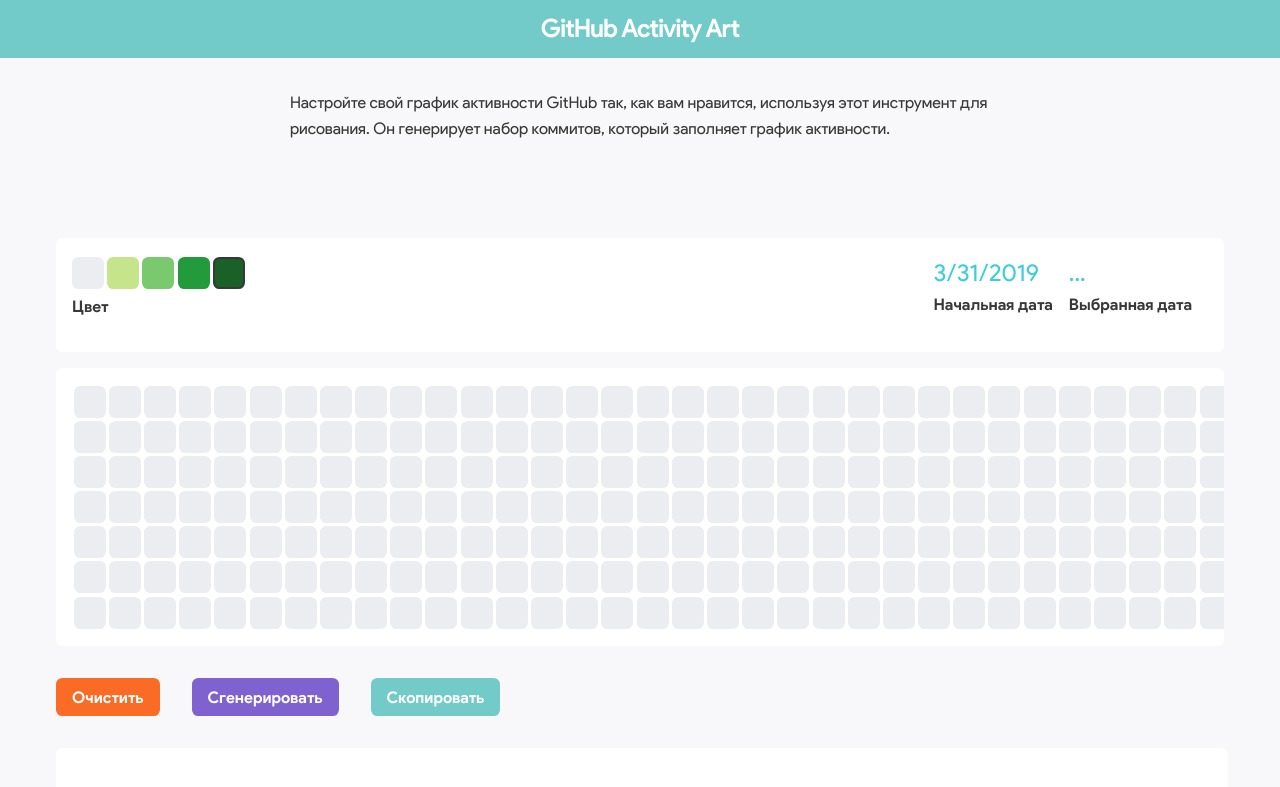
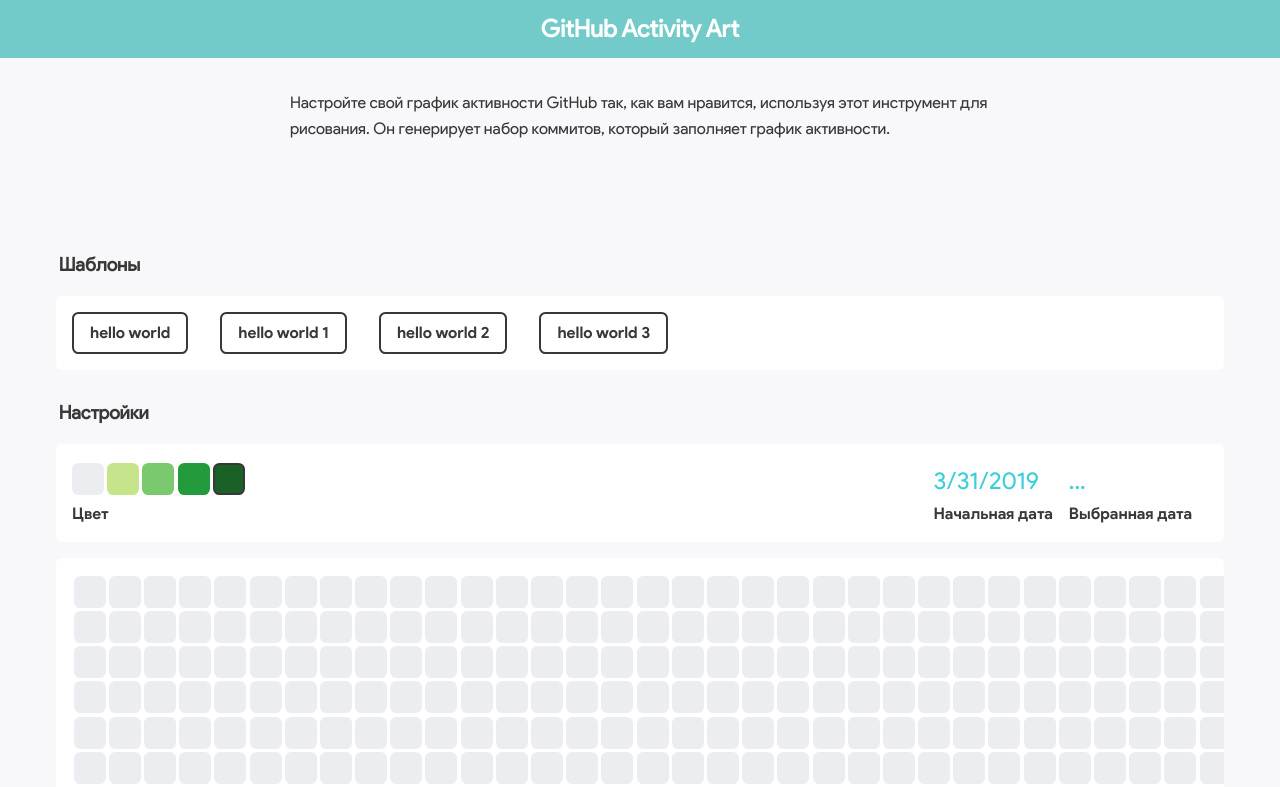
Before and after one commit to dumaevrinat/github_activity_art, a React (Create React App) app: page / in a window 1280 px wide. Shown: the top 787 px of the page. Built offline with nearby package versions, Linux system fonts and the light colour scheme.

Commit message:
add board templates

```diff
--- a/package.json
+++ b/package.json
@@ -1,5 +1,5 @@
 {
-  "name": "todo_app",
+  "name": "github_activity_art",
   "version": "0.1.0",
   "private": true,
   "dependencies": {
--- a/public/style.css
+++ b/public/style.css
@@ -32,16 +32,26 @@
     color: #fff;
     background-color: #72CBC8;
     border-radius: 0.4em;
-    transition: filter .2s;
+    transition: filter .2s, scale .2s;
+    transition-timing-function: ease-in-out;
+}
+
+button:hover {
+    filter: brightness(0.9);
 }
 
 button:active {
-    filter: brightness(0.8);
+    transform: scale(0.97);
 }
+
 
 header {
     flex-direction: row;
     background-color: #72CBC8;
+}
+
+h3 {
+    margin: 1.5em 1em 0 1em;
 }
 
 .container {
@@ -67,11 +77,33 @@
     padding: 1em;
 }
 
+.boardTemplatesCarousel {
+    display: flex;
+    flex-direction: row;
+    flex-wrap: nowrap;
+    align-items: center;
+    overflow: auto;
+    margin: 1em;
+    background-color: #ffffff;
+    border-radius: 0.4em;
+}
+
+.boardTemplate {
+    padding: 0.6em 1em 0.6em 1em;
+    margin: 1em;
+    background-color: #ffffff;
+    color: #383838;
+    border: 0.15em solid #383838;
+    border-radius: 0.4em;
+    white-space: nowrap;
+}
+
 .settings {
     display: flex;
     flex-direction: row;
     justify-content: space-between;
     flex-wrap: wrap;
+    align-items: flex-end;
     margin: 1em;
     padding: 1em;
     background-color: #ffffff;
@@ -82,7 +114,6 @@
     display: flex;
     flex-direction: column;
     margin-right: 1em;
-    margin-bottom: 1em;
 }
 
 
@@ -146,7 +177,7 @@
     border-radius: 0.4em;
 }
 
-.generatedCode::-webkit-scrollbar, .board::-webkit-scrollbar {
+.generatedCode::-webkit-scrollbar, .board::-webkit-scrollbar, .boardTemplatesCarousel::-webkit-scrollbar {
     height: 0.5em;
     width: 0.5em;
     background-color: #ffffff;
@@ -154,7 +185,7 @@
     border-radius: 0.4em;
 }
 
-.generatedCode::-webkit-scrollbar-thumb, .board::-webkit-scrollbar-thumb {
+.generatedCode::-webkit-scrollbar-thumb, .board::-webkit-scrollbar-thumb, .boardTemplatesCarousel::-webkit-scrollbar-thumb {
     height: 0.5em;
     width: 0.5em;
     background-color: #383838;
--- a/src/App.js
+++ b/src/App.js
@@ -1,7 +1,9 @@
 import React from 'react';
 import Board from './components/Board/Board'
 import ColorPalette from './components/ColorPalette/ColorPalette'
+import BoardTemplatesCarousel from './components/BoardTemplatesCarousel/BoardTemplatesCarousel'
 import copy from 'copy-to-clipboard'
+import boardTemplates from './boardTemplatesData'
 
 class App extends React.Component {
     constructor(props) {
@@ -16,7 +18,6 @@
             let dayDate = new Date(startDate);
             dayDate.setDate(dayDate.getDate() + i);
             squares[i] = {
-                bgColor: '#ebedf0',
                 date: dayDate,
                 type: 0,
             }
@@ -31,13 +32,13 @@
             squares: squares,
             generatedCode: undefined,
             isMouseDown: false,
+            boardTemplates: boardTemplates
         };
     }
 
     handleMouseDownSquare(i) {
         const squares = this.state.squares.slice();
         squares[i] = {
-            bgColor: this.state.colors[this.state.selectedType],
             date: this.state.squares[i].date,
             type: this.state.selectedType
         };
@@ -60,7 +61,6 @@
         if (this.state.isMouseDown) {
             const squares = this.state.squares.slice();
             squares[i] = {
-                bgColor: this.state.colors[this.state.selectedType],
                 date: this.state.squares[i].date,
                 type: this.state.selectedType
             };
@@ -95,7 +95,6 @@
 
     handleOnClickGenerateButton() {
         let generatedCode = generateCode(this.state.squares, this.state.commitsCount);
-
         this.setState({
             generatedCode: generatedCode,
         });
@@ -105,8 +104,8 @@
         const squares = this.state.squares.slice();
         const newSquares = squares.map((square) => {
                 return {
-                    bgColor: this.state.colors[0],
-                    date: square.date
+                    date: square.date,
+                    type: 0
                 };
             }
         );
@@ -121,11 +120,34 @@
         copy(this.state.generatedCode)
     }
 
+    handleOnClickBoardTemplate(i) {
+        const squares = this.state.squares.slice();
+        const templateSquaresTypes = this.state.boardTemplates[i].squaresTypes;
 
+        const newSquares = squares.map((square, index) => {
+                return {
+                    date: square.date,
+                    type: templateSquaresTypes[index]
+                };
+            }
+        );
+
+        this.setState({
+            squares: newSquares
+        })
+    }
 
     render() {
         return (
             <div className='app' onMouseUp={() => this.handleMouseUp()}>
+                <h3>Шаблоны</h3>
+
+                <BoardTemplatesCarousel
+                    boardTemplates={this.state.boardTemplates}
+                    handleOnClickBoardTemplate={(i) => this.handleOnClickBoardTemplate(i)}
+                />
+
+                <h3>Настройки</h3>
 
                 <div className='settings'>
                     <div className='colorSettings'>
@@ -163,6 +185,7 @@
 
                 <Board
                     squares={this.state.squares}
+                    colors={this.state.colors}
                     handleMouseOverSquare={(i) => this.handleMouseOverSquare(i)}
                     handleMouseOutSquare={(i) => this.handleMouseOutSquare(i)}
                     handleMouseDownSquare={(i) => this.handleMouseDownSquare(i)}
@@ -182,6 +205,8 @@
                         Скопировать
                     </button>
                 </div>
+
+                <h3>Скрипт</h3>
 
                 <div className='generatedCodeContainer'>
                     <textarea
--- /dev/null
+++ b/src/boardTemplatesData.js
@@ -0,0 +1,20 @@
+const boardTemplates = [
+    {
+        name: 'hello world',
+        squaresTypes: [4,4,4,4,4,4,4,0,0,0,4,0,0,0,0,0,0,4,0,0,0,4,4,4,4,4,4,4,0,0,0,0,0,0,0,4,4,4,4,4,4,4,4,0,0,4,0,0,4,4,0,0,4,0,0,4,4,0,0,4,0,0,4,0,0,0,0,0,0,0,4,4,4,4,4,4,4,0,0,0,0,0,0,4,0,0,0,0,0,0,4,0,0,0,0,0,0,4,0,0,0,0,0,0,0,4,4,4,4,4,4,4,0,0,0,0,0,0,4,0,0,0,0,0,0,4,0,0,0,0,0,0,4,0,0,0,0,0,0,0,4,4,4,4,4,4,4,4,0,0,0,0,0,4,4,0,0,0,0,0,4,4,4,4,4,4,4,4,0,0,0,0,0,0,0,0,0,0,0,0,0,0,0,0,0,0,0,0,0,4,4,4,4,4,4,4,0,0,0,0,0,0,4,4,4,4,4,4,4,4,0,0,0,0,0,0,4,4,4,4,4,4,4,4,0,0,0,0,0,0,0,4,4,4,4,4,4,4,4,0,0,0,0,0,4,4,0,0,0,0,0,4,4,4,4,4,4,4,4,0,0,0,0,0,0,0,4,4,4,4,4,4,4,4,0,0,4,4,0,0,4,0,0,4,0,4,0,4,4,4,4,0,0,4,0,0,0,0,0,0,0,4,4,4,4,4,4,4,0,0,0,0,0,0,4,0,0,0,0,0,0,4,0,0,0,0,0,0,4,0,0,0,0,0,0,0,4,4,4,4,4,4,4,4,0,0,0,0,0,4,4,0,0,0,0,0,4,0,4,4,4,4,4,0,0,0,0,0,0,0,0]
+    },
+    {
+        name: 'hello world 1',
+        squaresTypes: [4,4,4,4,4,4,4,0,0,0,4,0,0,0,0,0,0,4,0,0,0,4,4,4,4,4,4,4,0,0,0,0,0,0,0,4,4,4,4,4,4,4,4,0,0,4,0,0,4,4,0,0,4,0,0,4,4,0,0,4,0,0,4,0,0,0,0,0,0,0,4,4,4,4,4,4,4,0,0,0,0,0,0,4,0,0,0,0,0,0,4,0,0,0,0,0,0,4,0,0,0,0,0,0,0,4,4,4,4,4,4,4,0,0,0,0,0,0,4,0,0,0,0,0,0,4,0,0,0,0,0,0,4,0,0,0,0,0,0,0,4,4,4,4,4,4,4,4,0,0,0,0,0,4,4,0,0,0,0,0,4,4,4,4,4,4,4,4,0,0,0,0,0,0,0,0,0,0,0,0,0,0,0,0,0,0,0,0,0,4,4,4,4,4,4,4,0,0,0,0,0,0,4,4,4,4,4,4,4,4,0,0,0,0,0,0,4,4,4,4,4,4,4,4,0,0,0,0,0,0,0,4,4,4,4,4,4,4,4,0,0,0,0,0,4,4,0,0,0,0,0,4,4,4,4,4,4,4,4,0,0,0,0,0,0,0,4,4,4,4,4,4,4,4,0,0,4,4,0,0,4,0,0,4,0,4,0,4,4,4,4,0,0,4,0,0,0,0,0,0,0,4,4,4,4,4,4,4,0,0,0,0,0,0,4,0,0,0,0,0,0,4,0,0,0,0,0,0,4,0,0,0,0,0,0,0,4,4,4,4,4,4,4,4,0,0,0,0,0,4,4,0,0,0,0,0,4,0,4,4,4,4,4,0,0,0,0,0,0,0,0]
+    },
+    {
+        name: 'hello world 2',
+        squaresTypes: [4,4,4,4,4,4,4,0,0,0,4,0,0,0,0,0,0,4,0,0,0,4,4,4,4,4,4,4,0,0,0,0,0,0,0,4,4,4,4,4,4,4,4,0,0,4,0,0,4,4,0,0,4,0,0,4,4,0,0,4,0,0,4,0,0,0,0,0,0,0,4,4,4,4,4,4,4,0,0,0,0,0,0,4,0,0,0,0,0,0,4,0,0,0,0,0,0,4,0,0,0,0,0,0,0,4,4,4,4,4,4,4,0,0,0,0,0,0,4,0,0,0,0,0,0,4,0,0,0,0,0,0,4,0,0,0,0,0,0,0,4,4,4,4,4,4,4,4,0,0,0,0,0,4,4,0,0,0,0,0,4,4,4,4,4,4,4,4,0,0,0,0,0,0,0,0,0,0,0,0,0,0,0,0,0,0,0,0,0,4,4,4,4,4,4,4,0,0,0,0,0,0,4,4,4,4,4,4,4,4,0,0,0,0,0,0,4,4,4,4,4,4,4,4,0,0,0,0,0,0,0,4,4,4,4,4,4,4,4,0,0,0,0,0,4,4,0,0,0,0,0,4,4,4,4,4,4,4,4,0,0,0,0,0,0,0,4,4,4,4,4,4,4,4,0,0,4,4,0,0,4,0,0,4,0,4,0,4,4,4,4,0,0,4,0,0,0,0,0,0,0,4,4,4,4,4,4,4,0,0,0,0,0,0,4,0,0,0,0,0,0,4,0,0,0,0,0,0,4,0,0,0,0,0,0,0,4,4,4,4,4,4,4,4,0,0,0,0,0,4,4,0,0,0,0,0,4,0,4,4,4,4,4,0,0,0,0,0,0,0,0]
+    },
+    {
+        name: 'hello world 3',
+        squaresTypes: [4,4,4,4,4,4,4,0,0,0,4,0,0,0,0,0,0,4,0,0,0,4,4,4,4,4,4,4,0,0,0,0,0,0,0,4,4,4,4,4,4,4,4,0,0,4,0,0,4,4,0,0,4,0,0,4,4,0,0,4,0,0,4,0,0,0,0,0,0,0,4,4,4,4,4,4,4,0,0,0,0,0,0,4,0,0,0,0,0,0,4,0,0,0,0,0,0,4,0,0,0,0,0,0,0,4,4,4,4,4,4,4,0,0,0,0,0,0,4,0,0,0,0,0,0,4,0,0,0,0,0,0,4,0,0,0,0,0,0,0,4,4,4,4,4,4,4,4,0,0,0,0,0,4,4,0,0,0,0,0,4,4,4,4,4,4,4,4,0,0,0,0,0,0,0,0,0,0,0,0,0,0,0,0,0,0,0,0,0,4,4,4,4,4,4,4,0,0,0,0,0,0,4,4,4,4,4,4,4,4,0,0,0,0,0,0,4,4,4,4,4,4,4,4,0,0,0,0,0,0,0,4,4,4,4,4,4,4,4,0,0,0,0,0,4,4,0,0,0,0,0,4,4,4,4,4,4,4,4,0,0,0,0,0,0,0,4,4,4,4,4,4,4,4,0,0,4,4,0,0,4,0,0,4,0,4,0,4,4,4,4,0,0,4,0,0,0,0,0,0,0,4,4,4,4,4,4,4,0,0,0,0,0,0,4,0,0,0,0,0,0,4,0,0,0,0,0,0,4,0,0,0,0,0,0,0,4,4,4,4,4,4,4,4,0,0,0,0,0,4,4,0,0,0,0,0,4,0,4,4,4,4,4,0,0,0,0,0,0,0,0]
+    },
+];
+
+export default boardTemplates;
--- a/src/components/Board/Board.js
+++ b/src/components/Board/Board.js
@@ -5,20 +5,16 @@
 function Board(props) {
     const renderSquare = (i) => {
         let styles = {};
-        let date = props.squares[i].date;
-        styles.backgroundColor = props.squares[i].bgColor;
+        styles.backgroundColor = props.colors[props.squares[i].type];
 
         return (
             <Square
                 key={i}
                 style={styles}
-                //onClick={() => props.handleClick(i)}
                 onMouseOverSquare={() => props.handleMouseOverSquare(i)}
                 onMouseOutSquare={() => props.handleMouseOutSquare(i)}
                 onMouseDownSquare={() => props.handleMouseDownSquare(i)}
-                date={date}
-            >
-            </Square>
+            />
         )
     };
 
@@ -44,9 +40,9 @@
     };
 
     return (
-        <div>
+        <>
             {renderWeeks()}
-        </div>
+        </>
     )
 }
 
--- /dev/null
+++ b/src/components/BoardTemplate/BoardTemplate.js
@@ -0,0 +1,14 @@
+import React from 'react';
+
+function BoardTemplate(props) {
+    return (
+        <button
+            className='boardTemplate'
+            onClick={props.onClick}
+        >
+            {props.name}
+        </button>
+    )
+}
+
+export default BoardTemplate;
--- /dev/null
+++ b/src/components/BoardTemplatesCarousel/BoardTemplatesCarousel.js
@@ -0,0 +1,18 @@
+import React from 'react';
+import BoardTemplate from '../BoardTemplate/BoardTemplate'
+
+function BoardTemplatesCarousel(props) {
+    return (
+        <div className='boardTemplatesCarousel'>
+            {props.boardTemplates.map((template, index) =>
+                <BoardTemplate
+                    key={index}
+                    name = {template.name}
+                    onClick={() => props.handleOnClickBoardTemplate(index)}
+                />
+            )}
+        </div>
+    )
+}
+
+export default BoardTemplatesCarousel;
--- a/src/components/ColorPalette/ColorPalette.js
+++ b/src/components/ColorPalette/ColorPalette.js
@@ -17,7 +17,7 @@
     };
 
     return (
-        <div className='colorPanel'>
+        <div className='colorPalette'>
             {props.colors.map((color, index) =>
                 renderColorButton(index)
             )}
--- a/src/components/Square/Square.js
+++ b/src/components/Square/Square.js
@@ -4,12 +4,10 @@
     return (
         <button
             className="square"
-            //onClick={props.onClick}
             onMouseOver={props.onMouseOverSquare}
             onMouseOut={props.onMouseOutSquare}
             onMouseDown={props.onMouseDownSquare}
             style={props.style}
-            date={props.date}
         >
         </button>
     )
```
